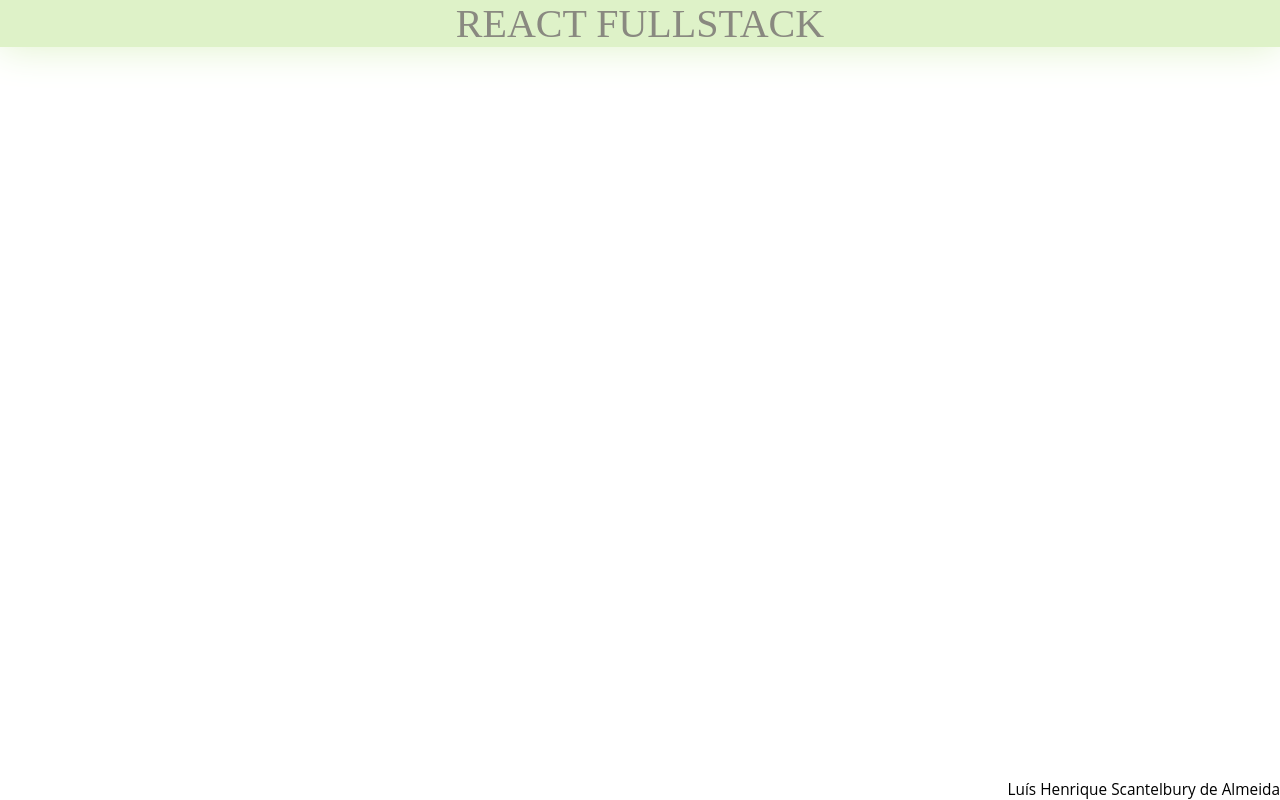
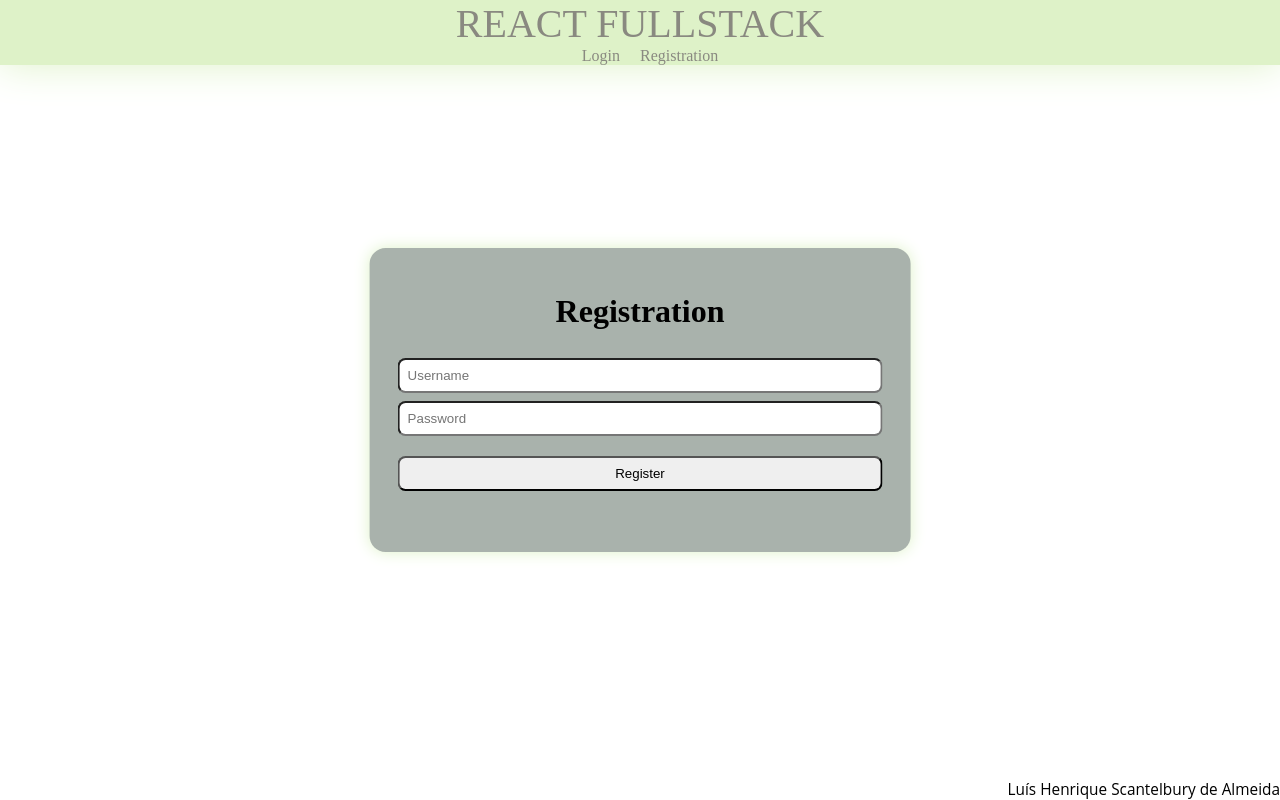
Before and after one commit to lscantelbury/react-fullstack, a React (Create React App) app in the folder client/: page /registration in a window 1280 px wide. Built offline with nearby package versions, Linux system fonts and the light colour scheme.

Commit message:
Login and registration interfaces

```diff
--- a/client/src/App.js
+++ b/client/src/App.js
@@ -5,6 +5,8 @@ import {Home} from "./Pages/Home/Home";
 import {CreatePost} from "./Pages/CreatePost/CreatePost";
 import {ExpandedPost} from "./Components/Post/Post";
 import {Header} from "./Components/Header/Header";
+import {Login} from "./Pages/Login/Login";
+import {Registration} from "./Pages/Registration/Registration";
 
 function App() {
   return (
@@ -16,6 +18,8 @@ function App() {
                   <Route path='/' exact component={Home} />
                   <Route path='/create-post' exact component={CreatePost} />
                   <Route path='/post/:id' exact component={ExpandedPost} />
+                  <Route path='/registration' exact component={Registration} />
+                  <Route path='/login' exact component={Login} />
               </Switch>
               <footer>Luís Henrique Scantelbury de Almeida</footer>
           </Router>
--- a/client/src/Components/Header/Header.js
+++ b/client/src/Components/Header/Header.js
@@ -3,6 +3,14 @@ import {HeaderTitle} from "./Style";
 
 export function Header(){
     return(
-        <HeaderTitle className="titulo" align='center'><Link to='/'>REACT FULLSTACK</Link></HeaderTitle>
+        <HeaderTitle className="titulo" align='center'>
+            <div>
+                <Link to='/'>REACT FULLSTACK</Link>
+            </div>
+            <span>
+                <Link to='/login'>Login</Link>
+                <Link to='/registration'>Registration</Link>
+            </span>
+        </HeaderTitle>
     )
 }
--- a/client/src/Components/Header/Style.js
+++ b/client/src/Components/Header/Style.js
@@ -5,12 +5,20 @@ export const HeaderTitle = styled.header`
   width: 100vw;
   font-size: 2.5rem;
   display: flex;
-  justify-content: center;
+  flex-direction: column;
+  align-items: center;
   font-family: 'Sedgwick Ave', cursive;
   margin-bottom: 1rem;
   background-color: ${({theme}) => theme.color.c1};
 
   box-shadow: 0 0 1em ${({theme}) => theme.color.c1};
+
+  span{
+    display: grid;
+    grid-template-columns: 1fr 1fr;
+    place-items: center;
+    font-size: 1rem;
+  }
   a{
     text-decoration: none;
     color: ${({theme}) => theme.color.c5};
--- a/client/src/Pages/Home/Style.js
+++ b/client/src/Pages/Home/Style.js
@@ -9,7 +9,6 @@ export const HomePage = styled.div`
     .createPost {
       width: 5rem;
       height: 3rem;
-      margin-left: 1rem;
       border-radius: 0.5rem;
       align-self: center;
 
--- /dev/null
+++ b/client/src/Pages/Login/Login.js
@@ -0,0 +1,27 @@
+import {LoginCard} from "./Style";
+import axios from "axios";
+import {useState} from "react";
+
+export const Login = () => {
+    const [userName, setUserName] = useState();
+    const [password, setPassword] = useState();
+
+    const login = () => {
+        const data = { username: userName, password: password }
+        axios.post('http://localhost:3001/auth/login', data).then((res) => {
+            console.log(res.data)
+        })
+    }
+    return(
+        <LoginCard>
+            <h1 align="center">Login</h1>
+            <input type="text" onChange={(event) => {
+                setUserName(event.target.value)
+            }}/>
+            <input type="password" onChange={(event) => {
+                setPassword(event.target.value)
+            }}/>
+            <button className="buttonCreate" onClick={login}>Login</button>
+        </LoginCard>
+    )
+}
--- /dev/null
+++ b/client/src/Pages/Login/Style.js
@@ -0,0 +1,58 @@
+import styled from "styled-components";
+
+const cardH = 8; //rem
+const cardW = 35; //vw
+export const LoginCard = styled.div`
+  @import url('https://fonts.googleapis.com/css2?family=Architects+Daughter&display=swap');
+  min-height: ${(cardH * 2).toString()}rem ;
+  width: ${(cardW * 1.1).toString()}vw;
+  padding: 1.5rem;
+
+  background-color: ${({theme}) => theme.color.c4};
+  border-radius: 1rem;
+
+  box-shadow: 0 0 1em ${({theme}) => theme.color.c1};
+
+  position: absolute;
+  top: 50%;
+  left: 50%;
+  margin-right: -50%;
+  transform: translate(-50%, -50%);
+
+  display: flex;
+  flex-direction: column;
+  justify-content: space-evenly;
+  * {
+    margin: 0.25rem;
+    padding: 0.5rem;
+    border-radius: 0.5rem;
+  }
+
+  h1:first-child {
+    margin: 0;
+    padding: 0;
+    font-family: 'Architects Daughter', cursive;
+  }
+  form{
+    width: 100%;
+    display: flex;
+    align-self: center;
+    flex-direction: column;
+    justify-content: space-evenly;
+    padding: 0.5rem;
+
+    div:first-child {
+      display: flex;
+      flex-direction: column;
+      align-items: stretch;
+      align-self: center;
+      width: 100%;
+    }
+  }
+
+  label {
+    font-size: 0.8rem;
+    color: red;
+    margin: 0;
+  }
+`
--- /dev/null
+++ b/client/src/Pages/Registration/Registration.js
@@ -0,0 +1,41 @@
+import {Formik, Form, Field, ErrorMessage} from "formik";
+import * as Yup from 'yup';
+import {RegistrationCard} from "./Style";
+import axios from "axios";
+import {useHistory} from "react-router-dom";
+
+export const Registration = () => {
+    const history = useHistory()
+    const initialValues = {
+        username: "",
+        password: "",
+    };
+    const validationSchema = Yup.object().shape({
+        username: Yup.string().min(3).max(15).required(),
+        password: Yup.string().min(4).max(20).required(),
+    });
+
+    const handleSubmit = (data) => {
+        axios.post('http://localhost:3001/auth', data).then(() => {
+            history.push('/login')
+        })
+    }
+    return (
+        <RegistrationCard>
+            <h1 align="center">Registration</h1>
+            <Formik initialValues={initialValues} onSubmit={handleSubmit} validationSchema={validationSchema}>
+                <Form>
+                    <div>
+                        <ErrorMessage name="username"  component="label"/>
+                        <Field autocomplete="off" id="inputCreatePost" className="username" name="username" placeholder={"Username"} />
+
+                        <ErrorMessage name="password"  component="label"/>
+                        <Field type="password" autocomplete="off" id="inputCreatePost" className="password" name="password" placeholder={"Password"} />
+                    </div>
+
+                    <button className="buttonCreate" type="submit">Register</button>
+                </Form>
+            </Formik>
+        </RegistrationCard>
+    )
+}
--- /dev/null
+++ b/client/src/Pages/Registration/Style.js
@@ -0,0 +1,58 @@
+import styled from "styled-components";
+
+const cardH = 8; //rem
+const cardW = 35; //vw
+export const RegistrationCard = styled.div`
+  @import url('https://fonts.googleapis.com/css2?family=Architects+Daughter&display=swap');
+  min-height: ${(cardH * 2).toString()}rem ;
+  width: ${(cardW * 1.1).toString()}vw;
+  padding: 1.5rem;
+
+  background-color: ${({theme}) => theme.color.c4};
+  border-radius: 1rem;
+
+  box-shadow: 0 0 1em ${({theme}) => theme.color.c1};
+
+  position: absolute;
+  top: 50%;
+  left: 50%;
+  margin-right: -50%;
+  transform: translate(-50%, -50%);
+
+  display: flex;
+  flex-direction: column;
+  justify-content: center;
+  * {
+    margin: 0.25rem;
+    padding: 0.5rem;
+    border-radius: 0.5rem;
+  }
+
+  h1:first-child {
+    margin: 0;
+    padding: 0;
+    font-family: 'Architects Daughter', cursive;
+  }
+  form{
+    width: 100%;
+    display: flex;
+    align-self: center;
+    flex-direction: column;
+    justify-content: space-evenly;
+    padding: 0.5rem;
+
+    div:first-child {
+      display: flex;
+      flex-direction: column;
+      align-items: stretch;
+      align-self: center;
+      width: 100%;
+    }
+  }
+
+  label {
+    font-size: 0.8rem;
+    color: red;
+    margin: 0;
+  }
+`
```
